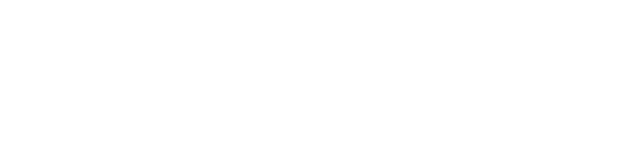
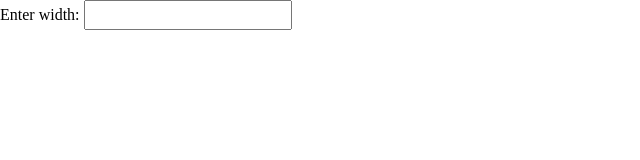
Before and after one commit to renko7/ETCH-A-SKETCH, a plain HTML site: page index.html in a window 1280 px wide. Shown: the whole page, without its empty margins (0-640 px from the left). Drawn offline with Linux system fonts and the light colour scheme.

Commit message:
base html

```diff
--- a/index.html
+++ b/index.html
@@ -8,6 +8,14 @@
         <title>Etch-a-Sketch</title>
     </head>
     <body>
-
+        <div class="wrapper | flow">
+            <form action="">
+                <label for="size">Enter width: </label>
+                <input type="text" name="size">
+            </form>
+            <div class="board">
+            </div>
+        </div>
+        <script src="./script.js"></script>
     </body>
 </html>
```
